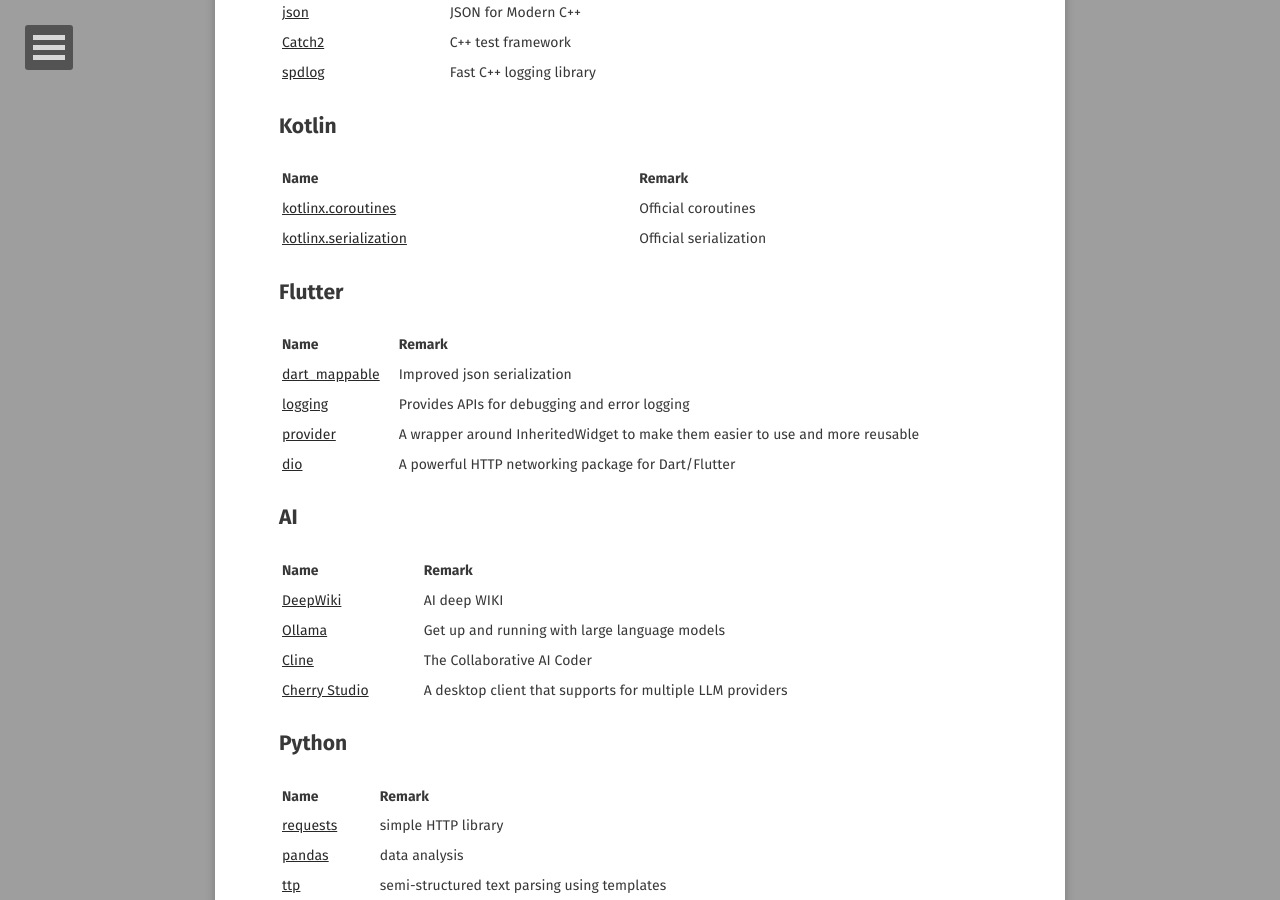
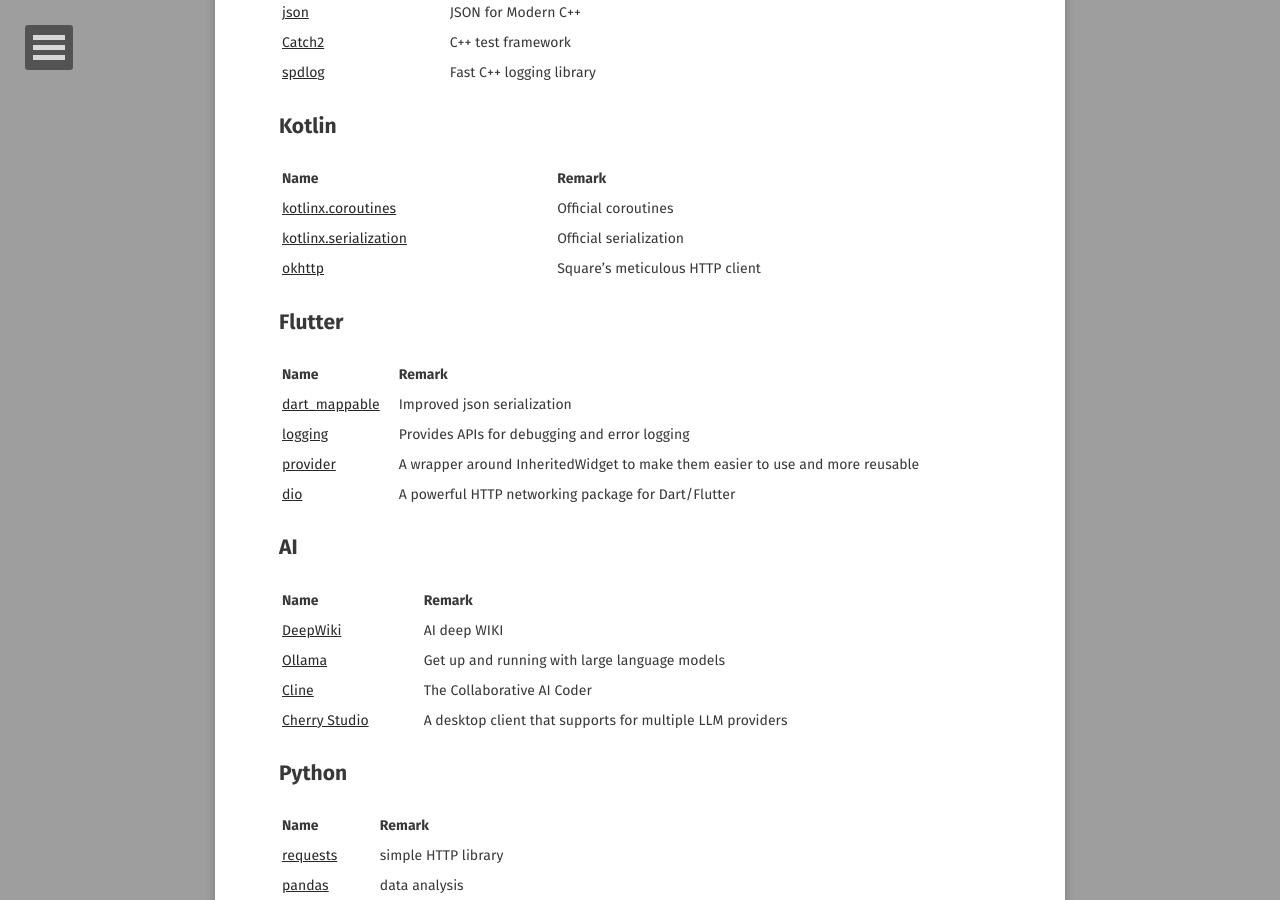
Before and after one commit to o7878x/o7878x.github.io, a Jekyll site: the page built from _posts/2025-07-11-coding-modules.md, in a window 1280 px wide and 900 px high, scrolled down 459 px. Built offline with Jekyll 4.4.1, drawn with Linux system fonts in a browser that asks for light colours; some web fonts are replaced; comment, search, counter and statistics services are not loaded.

Commit message:
feature:add okhttp module

```diff
--- a/_posts/2025-07-11-coding-modules.md
+++ b/_posts/2025-07-11-coding-modules.md
@@ -23,6 +23,7 @@
 | --- | --- |
 | [kotlinx.coroutines](https://github.com/Kotlin/kotlinx.coroutines) | Official coroutines |
 | [kotlinx.serialization](https://github.com/Kotlin/kotlinx.serialization) | Official serialization |
+| [okhttp](https://github.com/square/okhttp) | Square’s meticulous HTTP client |
 
 ## Flutter
 
```
